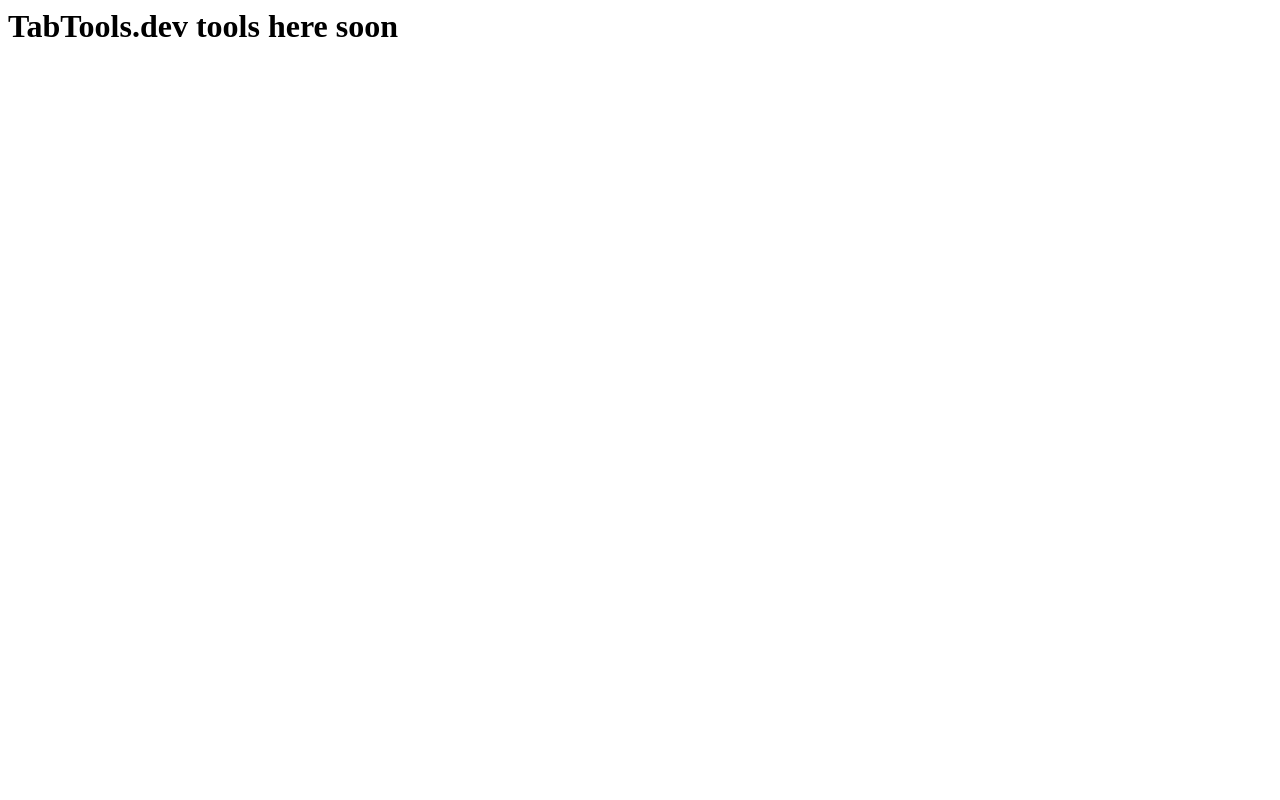
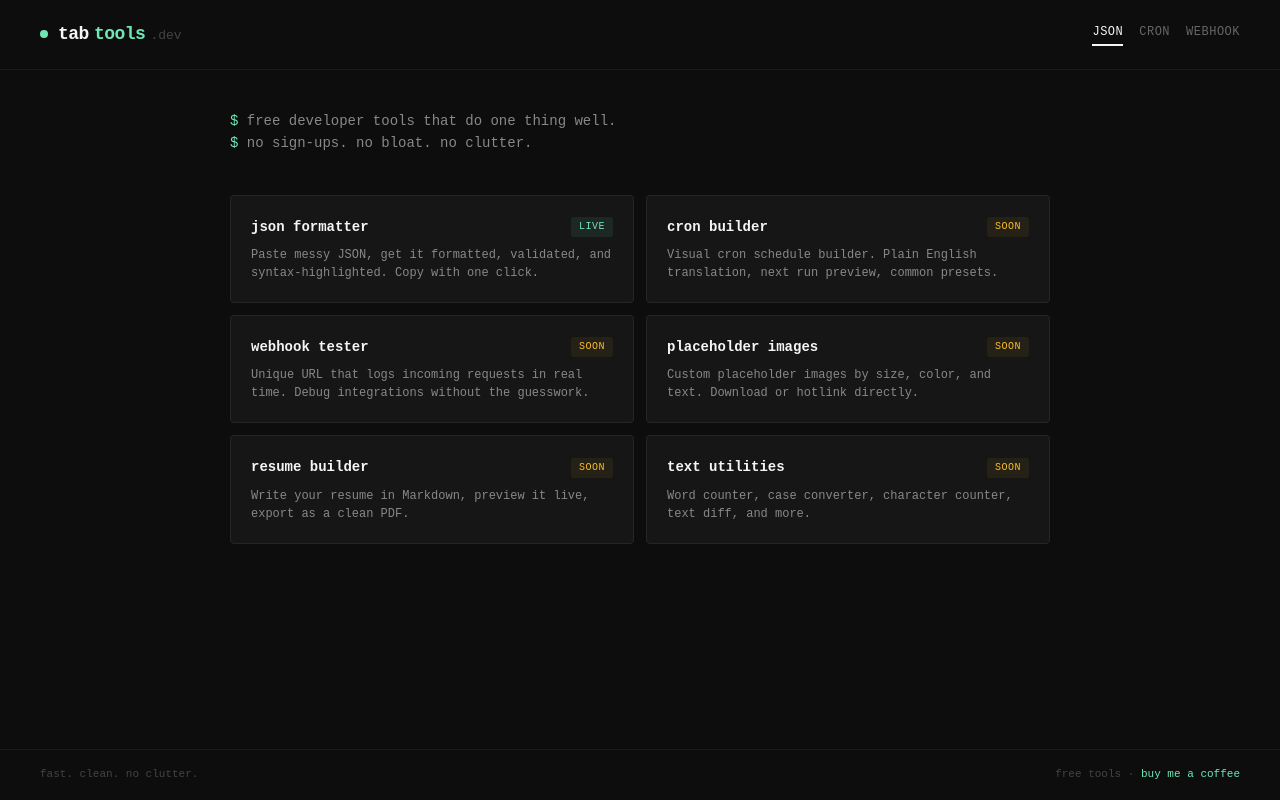
Before and after one commit to eberhampton/tabtools, a plain HTML site: page site/index.html in a window 1280 px wide. Drawn offline with Linux system fonts and the light colour scheme.

Commit message:
Build site layout and homepage (closes #10, closes #11)

```diff
--- /dev/null
+++ b/names list for tabtools.dev.txt
@@ -0,0 +1,6 @@
+tabtools.dev
+scribbledyarn.dev
+lanternjaw.com
+culling.dev
+lanternjaw.dev
+watermole.dev
--- /dev/null
+++ b/site/css/style.css
@@ -0,0 +1,341 @@
+:root {
+  --bg-primary: #0d0d0d;
+  --bg-surface: #161616;
+  --bg-deep: #0d0d0d;
+  --border-panel: #252525;
+  --border-subtle: #1a1a1a;
+  --border-button: #333;
+  --text-primary: #f5f5f5;
+  --text-secondary: #888;
+  --text-muted: #666;
+  --text-faint: #444;
+  --accent: #6ee7b7;
+  --btn-primary-bg: #e4e4e7;
+  --btn-primary-text: #0d0d0d;
+  --btn-secondary-bg: #1a1a1a;
+  --btn-secondary-text: #888;
+  --json-key: #6ee7b7;
+  --json-string: #fbbf24;
+  --json-value: #818cf8;
+  --font-mono: 'Courier New', Courier, monospace;
+  --radius: 3px;
+  --radius-panel: 4px;
+}
+
+* {
+  margin: 0;
+  padding: 0;
+  box-sizing: border-box;
+}
+
+html {
+  height: 100%;
+}
+
+body {
+  background: var(--bg-primary);
+  color: var(--text-primary);
+  font-family: var(--font-mono);
+  font-size: 13px;
+  line-height: 1.6;
+  min-height: 100%;
+  display: flex;
+  flex-direction: column;
+  -webkit-font-smoothing: antialiased;
+}
+
+/* HEADER */
+.site-header {
+  display: flex;
+  justify-content: space-between;
+  align-items: center;
+  padding: 1.25rem 2.5rem;
+  border-bottom: 1px solid var(--border-subtle);
+}
+
+.site-logo {
+  display: flex;
+  align-items: center;
+  gap: 10px;
+  text-decoration: none;
+}
+
+.logo-dot {
+  width: 8px;
+  height: 8px;
+  background: var(--accent);
+  border-radius: 50%;
+  flex-shrink: 0;
+}
+
+.logo-text {
+  display: flex;
+  align-items: baseline;
+  gap: 5px;
+}
+
+.logo-tab {
+  font-size: 18px;
+  font-weight: 700;
+  color: var(--text-primary);
+  letter-spacing: -0.5px;
+}
+
+.logo-tools {
+  font-size: 18px;
+  font-weight: 700;
+  color: var(--accent);
+  letter-spacing: -0.5px;
+}
+
+.logo-tld {
+  font-size: 13px;
+  color: var(--text-faint);
+}
+
+/* NAV */
+.site-nav {
+  display: flex;
+  gap: 16px;
+  font-size: 12px;
+  letter-spacing: 0.5px;
+}
+
+.site-nav a {
+  color: var(--text-muted);
+  text-decoration: none;
+  padding-bottom: 2px;
+  border-bottom: 2px solid transparent;
+  transition: color 0.15s, border-color 0.15s;
+}
+
+.site-nav a:hover {
+  color: var(--text-secondary);
+}
+
+.site-nav a.active {
+  color: var(--text-primary);
+  border-bottom-color: var(--text-primary);
+}
+
+/* MAIN */
+.site-main {
+  flex: 1;
+  padding: 2.5rem;
+  max-width: 900px;
+  width: 100%;
+  margin: 0 auto;
+}
+
+/* FOOTER */
+.site-footer {
+  display: flex;
+  justify-content: space-between;
+  align-items: center;
+  padding: 1rem 2.5rem;
+  border-top: 1px solid var(--border-subtle);
+  font-size: 11px;
+  color: var(--text-faint);
+}
+
+.site-footer a {
+  color: var(--accent);
+  text-decoration: none;
+}
+
+.site-footer a:hover {
+  text-decoration: underline;
+}
+
+/* TOOL CARDS (homepage) */
+.hero-tagline {
+  font-size: 14px;
+  color: var(--text-secondary);
+  margin-bottom: 2.5rem;
+  line-height: 1.6;
+}
+
+.tools-grid {
+  display: grid;
+  grid-template-columns: 1fr 1fr;
+  gap: 12px;
+  margin-bottom: 2rem;
+}
+
+.tool-card {
+  background: var(--bg-surface);
+  border: 1px solid var(--border-panel);
+  border-radius: var(--radius-panel);
+  padding: 1.25rem;
+  text-decoration: none;
+  transition: border-color 0.15s;
+  display: block;
+}
+
+.tool-card:hover {
+  border-color: var(--border-button);
+}
+
+.tool-card-header {
+  display: flex;
+  justify-content: space-between;
+  align-items: center;
+  margin-bottom: 8px;
+}
+
+.tool-card-name {
+  font-size: 14px;
+  font-weight: 600;
+  color: var(--text-primary);
+}
+
+.tool-card-status {
+  font-size: 10px;
+  letter-spacing: 0.5px;
+  padding: 2px 8px;
+  border-radius: var(--radius);
+}
+
+.tool-card-status.live {
+  background: #6ee7b715;
+  color: var(--accent);
+}
+
+.tool-card-status.soon {
+  background: #fbbf2410;
+  color: #fbbf24;
+}
+
+.tool-card-desc {
+  font-size: 12px;
+  color: var(--text-secondary);
+  line-height: 1.5;
+}
+
+/* BUTTONS */
+.btn {
+  font-family: var(--font-mono);
+  font-size: 12px;
+  padding: 7px 18px;
+  border-radius: var(--radius);
+  border: none;
+  cursor: pointer;
+  letter-spacing: 0.5px;
+  font-weight: 700;
+  transition: opacity 0.15s;
+}
+
+.btn:hover {
+  opacity: 0.85;
+}
+
+.btn-primary {
+  background: var(--btn-primary-bg);
+  color: var(--btn-primary-text);
+}
+
+.btn-secondary {
+  background: var(--btn-secondary-bg);
+  color: var(--btn-secondary-text);
+  border: 1px solid var(--border-button);
+}
+
+/* TOOL PAGE PANEL */
+.tool-panel {
+  background: var(--bg-surface);
+  border: 1px solid var(--border-panel);
+  border-radius: var(--radius-panel);
+  overflow: hidden;
+}
+
+.tool-panel-header {
+  display: flex;
+  justify-content: space-between;
+  align-items: center;
+  padding: 10px 14px;
+  border-bottom: 1px solid var(--border-panel);
+}
+
+.tool-panel-title {
+  font-size: 13px;
+  font-weight: 600;
+  color: var(--text-primary);
+}
+
+.tool-panel-dots {
+  display: flex;
+  gap: 4px;
+}
+
+.tool-panel-dot {
+  width: 10px;
+  height: 10px;
+  border-radius: 50%;
+  background: var(--border-button);
+}
+
+.tool-panel-dot.active {
+  background: var(--accent);
+}
+
+.tool-panel-body {
+  padding: 1rem 14px;
+  min-height: 200px;
+}
+
+/* TEXTAREA (for tool inputs) */
+.tool-textarea {
+  width: 100%;
+  min-height: 200px;
+  background: transparent;
+  border: none;
+  color: var(--text-primary);
+  font-family: var(--font-mono);
+  font-size: 13px;
+  line-height: 1.7;
+  resize: vertical;
+  outline: none;
+}
+
+.tool-textarea::placeholder {
+  color: var(--text-secondary);
+}
+
+/* BUTTON ROW */
+.tool-actions {
+  display: flex;
+  gap: 6px;
+  padding: 1rem 0;
+}
+
+/* MOBILE */
+@media (max-width: 640px) {
+  .site-header {
+    flex-direction: column;
+    gap: 12px;
+    padding: 1rem 1.25rem;
+  }
+
+  .site-nav {
+    gap: 12px;
+  }
+
+  .site-main {
+    padding: 1.5rem 1.25rem;
+  }
+
+  .tools-grid {
+    grid-template-columns: 1fr;
+  }
+
+  .site-footer {
+    flex-direction: column;
+    gap: 8px;
+    text-align: center;
+    padding: 1rem 1.25rem;
+  }
+
+  .tool-actions {
+    flex-wrap: wrap;
+  }
+}
--- a/site/index.html
+++ b/site/index.html
@@ -1 +1,97 @@
-<h1>TabTools.dev tools here soon</h1>
+<!DOCTYPE html>
+<html lang="en">
+<head>
+  <meta charset="UTF-8">
+  <meta name="viewport" content="width=device-width, initial-scale=1.0">
+  <title>TabTools.dev — Fast, Clean Developer Utilities</title>
+  <meta name="description" content="Free browser-based developer tools. JSON formatter, cron builder, webhook tester, and more. No sign-ups, no bloat, no clutter.">
+  <meta property="og:title" content="TabTools.dev — Fast, Clean Developer Utilities">
+  <meta property="og:description" content="The tabs you keep open while you work. Free developer tools that do one thing well.">
+  <meta property="og:type" content="website">
+  <meta property="og:url" content="https://tabtools.dev">
+  <link rel="stylesheet" href="css/style.css">
+</head>
+<body>
+
+  <header class="site-header">
+    <a href="/" class="site-logo">
+      <div class="logo-dot"></div>
+      <div class="logo-text">
+        <span class="logo-tab">tab</span><span class="logo-tools">tools</span><span class="logo-tld">.dev</span>
+      </div>
+    </a>
+    <nav class="site-nav">
+      <a href="/tools/json-formatter/" class="active">JSON</a>
+      <a href="/tools/cron-builder/">CRON</a>
+      <a href="/tools/webhook-tester/">WEBHOOK</a>
+    </nav>
+  </header>
+
+  <main class="site-main">
+
+    <p class="hero-tagline">
+      <span style="color: var(--accent);">$</span> free developer tools that do one thing well.<br>
+      <span style="color: var(--accent);">$</span> no sign-ups. no bloat. no clutter.
+    </p>
+
+    <div class="tools-grid">
+
+      <a href="/tools/json-formatter/" class="tool-card">
+        <div class="tool-card-header">
+          <span class="tool-card-name">json formatter</span>
+          <span class="tool-card-status live">LIVE</span>
+        </div>
+        <p class="tool-card-desc">Paste messy JSON, get it formatted, validated, and syntax-highlighted. Copy with one click.</p>
+      </a>
+
+      <a href="/tools/cron-builder/" class="tool-card">
+        <div class="tool-card-header">
+          <span class="tool-card-name">cron builder</span>
+          <span class="tool-card-status soon">SOON</span>
+        </div>
+        <p class="tool-card-desc">Visual cron schedule builder. Plain English translation, next run preview, common presets.</p>
+      </a>
+
+      <a href="/tools/webhook-tester/" class="tool-card">
+        <div class="tool-card-header">
+          <span class="tool-card-name">webhook tester</span>
+          <span class="tool-card-status soon">SOON</span>
+        </div>
+        <p class="tool-card-desc">Unique URL that logs incoming requests in real time. Debug integrations without the guesswork.</p>
+      </a>
+
+      <a href="/tools/placeholder-images/" class="tool-card">
+        <div class="tool-card-header">
+          <span class="tool-card-name">placeholder images</span>
+          <span class="tool-card-status soon">SOON</span>
+        </div>
+        <p class="tool-card-desc">Custom placeholder images by size, color, and text. Download or hotlink directly.</p>
+      </a>
+
+      <a href="/tools/resume-builder/" class="tool-card">
+        <div class="tool-card-header">
+          <span class="tool-card-name">resume builder</span>
+          <span class="tool-card-status soon">SOON</span>
+        </div>
+        <p class="tool-card-desc">Write your resume in Markdown, preview it live, export as a clean PDF.</p>
+      </a>
+
+      <a href="/tools/text-utilities/" class="tool-card">
+        <div class="tool-card-header">
+          <span class="tool-card-name">text utilities</span>
+          <span class="tool-card-status soon">SOON</span>
+        </div>
+        <p class="tool-card-desc">Word counter, case converter, character counter, text diff, and more.</p>
+      </a>
+
+    </div>
+
+  </main>
+
+  <footer class="site-footer">
+    <span>fast. clean. no clutter.</span>
+    <span>free tools · <a href="https://ko-fi.com/bobrew">buy me a coffee</a></span>
+  </footer>
+
+</body>
+</html>
```
Also changed, not shown: change cycle 1 commands.txt (added, +59 -0 lines), 2 other files.
